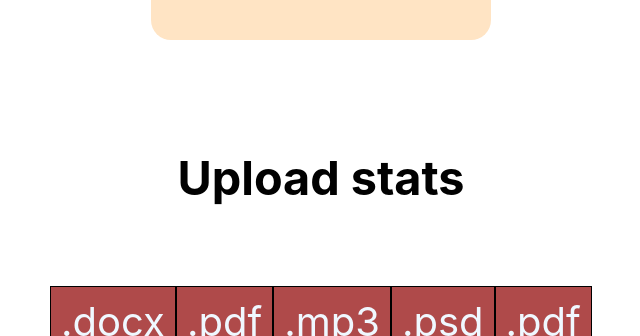
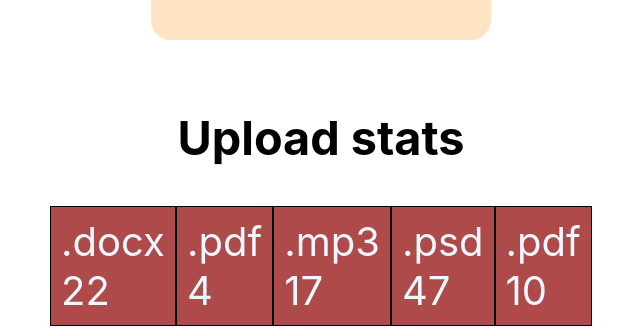
Before and after one commit to Enma04/goit-react-hw-01-components, a React (Create React App) app: page / in a window 1280 px wide. Shown: the part 421-757 px from the top of the page, without its empty margins (319-959 px from the left). Built offline with nearby package versions, Linux system fonts and the light colour scheme.

Commit message:
Estilos de Modulo Statistics

```diff
--- a/src/components/Statistics/Statistics.jsx
+++ b/src/components/Statistics/Statistics.jsx
@@ -1,16 +1,16 @@
 import React from 'react';
 import PropTypes from "prop-types";
-import './Statistics.css'
+import estilos from './Statistics.module.css';
 
 function Statistics({title, stats}) {
     //Fujncion que devuelve una lista de licon datos
     return (
-        <section className='statistics'>
-            <h3 className='title'>{title}</h3>
+        <section className={estilos.statistics}>
+            <h3 className={estilos.title}>{title}</h3>
 
-            <ul className='statsList'>
+            <ul className={estilos.statsList}>
                 {stats.map( (item) => (
-                    <li key={item.id} className='item'>
+                    <li key={item.id} className={estilos.item}>
                         <span className="label"> {item.label} </span>
                         <br />
                         <span className="percentage"> {item.percentage} </span>
--- /dev/null
+++ b/src/components/Statistics/Statistics.module.css
@@ -0,0 +1,31 @@
+.statistics {
+    margin-top: 30px;
+    margin-bottom: 40px;
+    display: flex;
+    flex-direction: column;
+    justify-content: center;
+    align-items: center;
+}
+
+.title {
+    margin: 0;
+    padding: 40px;
+}
+
+.statsList {
+    display: flex;
+    padding: 0;
+    justify-content: center;
+    align-items: center;
+    list-style: none;
+    margin: auto 0;
+}
+
+.item {
+    padding: 10px;
+    color: aliceblue;
+    background-color: rgb(175, 74, 74);
+    border: 1.5px solid black;
+    white-space: nowrap;
+    text-overflow: ellipsis;
+}
```
